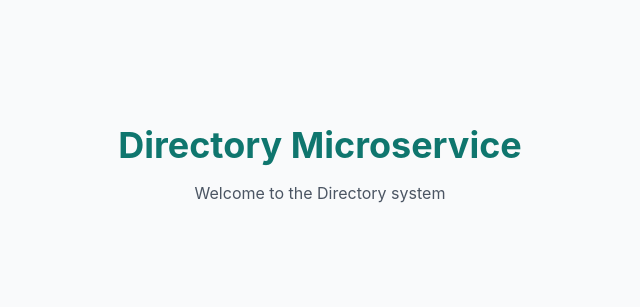
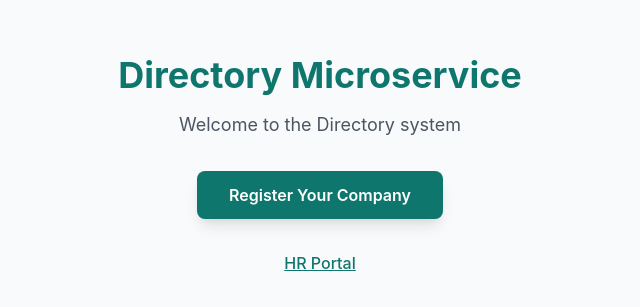
Before and after one commit to jasminemograby/Directory_Project, a React (Create React App) app in the folder frontend/: page / in a window 1280 px wide. Shown: the part 235-542 px from the top of the page, without its empty margins (320-960 px from the left). Built offline with nearby package versions, Linux system fonts and the light colour scheme; no server answers.

Commit message:
Add Register Company button to home page

```diff
--- a/frontend/src/App.js
+++ b/frontend/src/App.js
@@ -1,6 +1,6 @@
 // Main App Component
 import React from 'react';
-import { BrowserRouter as Router, Routes, Route, Navigate } from 'react-router-dom';
+import { BrowserRouter as Router, Routes, Route, Navigate, useNavigate } from 'react-router-dom';
 import ErrorBoundary from './components/common/ErrorBoundary';
 import ProtectedRoute from './components/common/ProtectedRoute';
 import { ROUTES, USER_ROLES } from './utils/constants';
@@ -17,14 +17,36 @@ import CompanyRegistrationVerification from './components/CompanyRegistration/Co
 import CompanyRegistrationStep4 from './components/CompanyRegistration/CompanyRegistrationStep4';
 
 // Placeholder pages (to be implemented)
-const Home = () => (
-  <div className="min-h-screen flex items-center justify-center bg-gray-50">
-    <div className="text-center">
-      <h1 className="text-4xl font-bold text-primary-cyan mb-4">Directory Microservice</h1>
-      <p className="text-gray-600">Welcome to the Directory system</p>
+const Home = () => {
+  const navigate = useNavigate();
+
+  return (
+    <div className="min-h-screen flex items-center justify-center bg-gray-50">
+      <div className="text-center max-w-2xl mx-auto px-4">
+        <h1 className="text-4xl font-bold text-primary-cyan mb-4">Directory Microservice</h1>
+        <p className="text-gray-600 mb-8 text-lg">Welcome to the Directory system</p>
+
+        <div className="space-y-4">
+          <button
+            onClick={() => navigate(ROUTES.COMPANY_REGISTER_STEP1)}
+            className="bg-primary-cyan text-white px-8 py-3 rounded-lg font-semibold hover:bg-primary-purple transition-colors shadow-lg hover:shadow-xl"
+          >
+            Register Your Company
+          </button>
+
+          <div className="pt-4">
+            <button
+              onClick={() => navigate(ROUTES.HR_LANDING)}
+              className="text-primary-cyan hover:text-primary-purple font-medium underline"
+            >
+              HR Portal
+            </button>
+          </div>
+        </div>
+      </div>
     </div>
-  </div>
-);
+  );
+};
 
 const Login = () => (
   <div className="min-h-screen flex items-center justify-center bg-gray-50">
```
